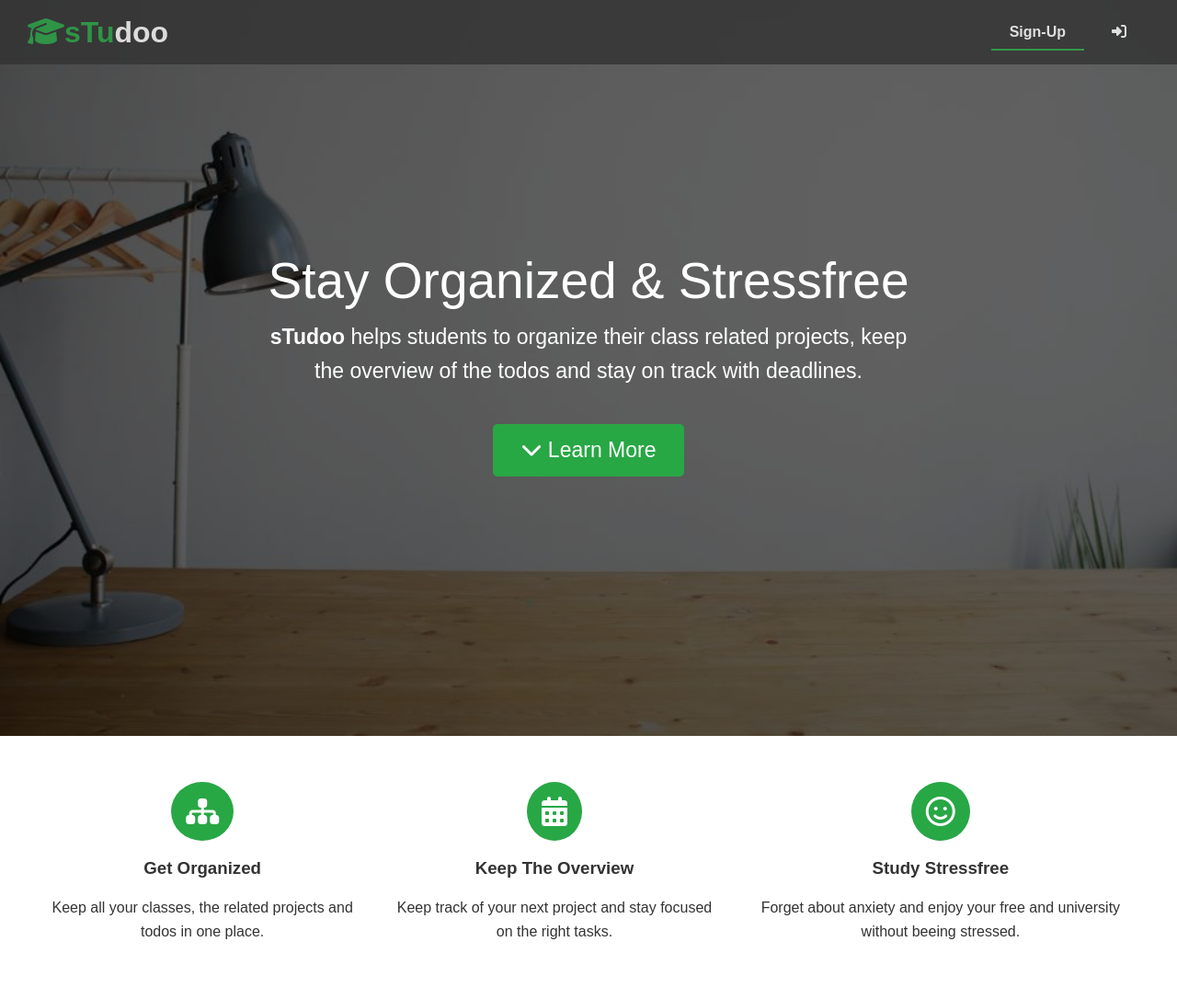
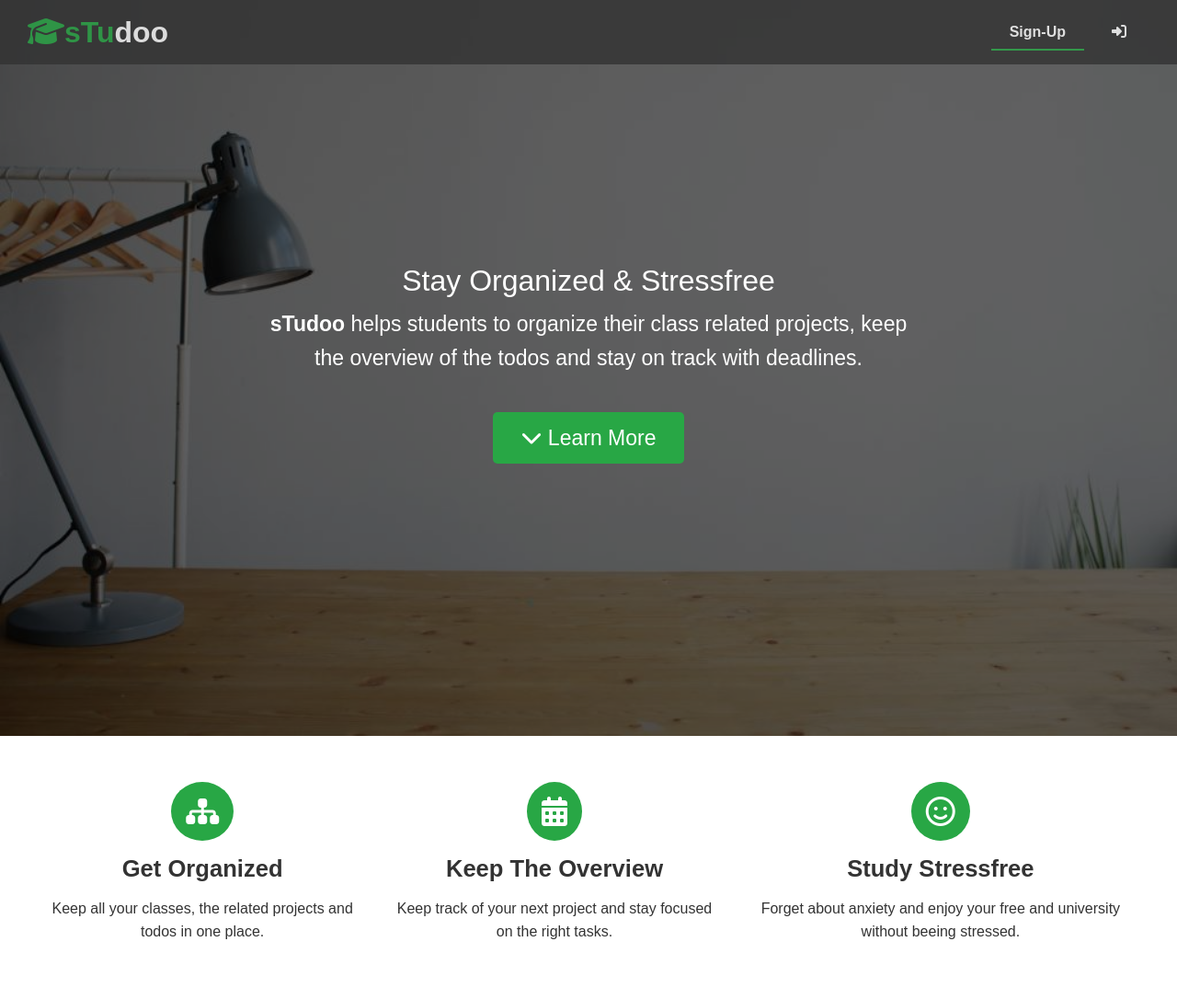
Before and after one commit to andrej-moor/sTudoo, a Flask app: page / in a window 1280 px wide. Shown: the whole page at 92% size. Before the commit the page ends 1021 px from the top, so only its background shows below. Run offline with Flask 3, Linux system fonts and the light colour scheme; some libraries are stand-ins or nearby versions.

Commit message:
Change h1 heading

```diff
--- a/static/css/style.css
+++ b/static/css/style.css
@@ -83,10 +83,21 @@ body {
 }
 /* ==== Headings ==== */
 
-h1, h2 {
+h1, h2, h3 {
   font-weight: 300;
   line-height: 1.2;
   }
+
+h1 {
+  font-size: 2rem;
+}
+h2 {
+  font-size: 1.8rem;
+}
+h3 {
+  font-size: 1.6rem;
+}
+
 /* ==== PARAGRAPHS ==== */
 
 p {
@@ -187,9 +198,6 @@ img {
   padding: 0 20px;
 }
 
-.hero .content h1 {
-  font-size: 55px;
-}
 
 .hero .content p {
   font-size: 23px;
@@ -218,9 +226,6 @@ img {
   max-width: 300px;
 }
 
-#form_container h1 {
-  font-size: 30px;
-}
 #form_container p {
   font-size: 16px;
 }
```
